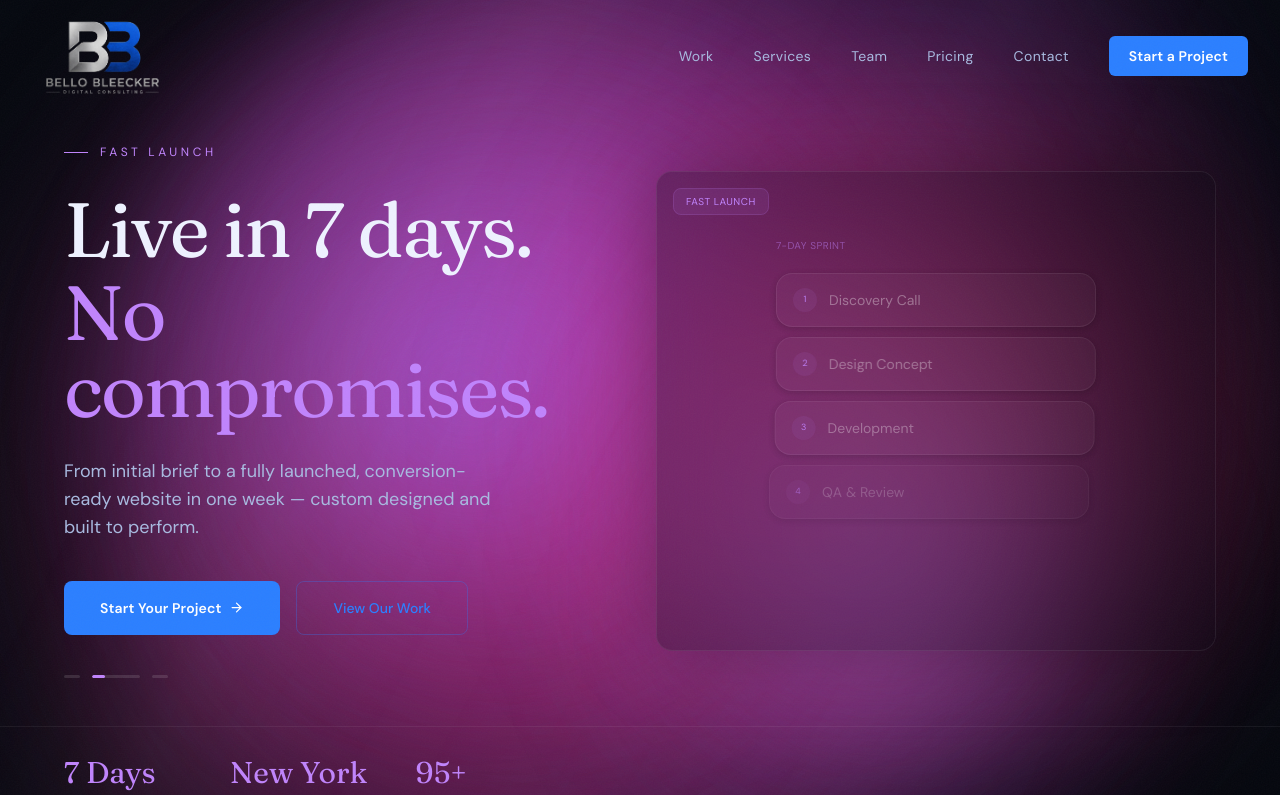
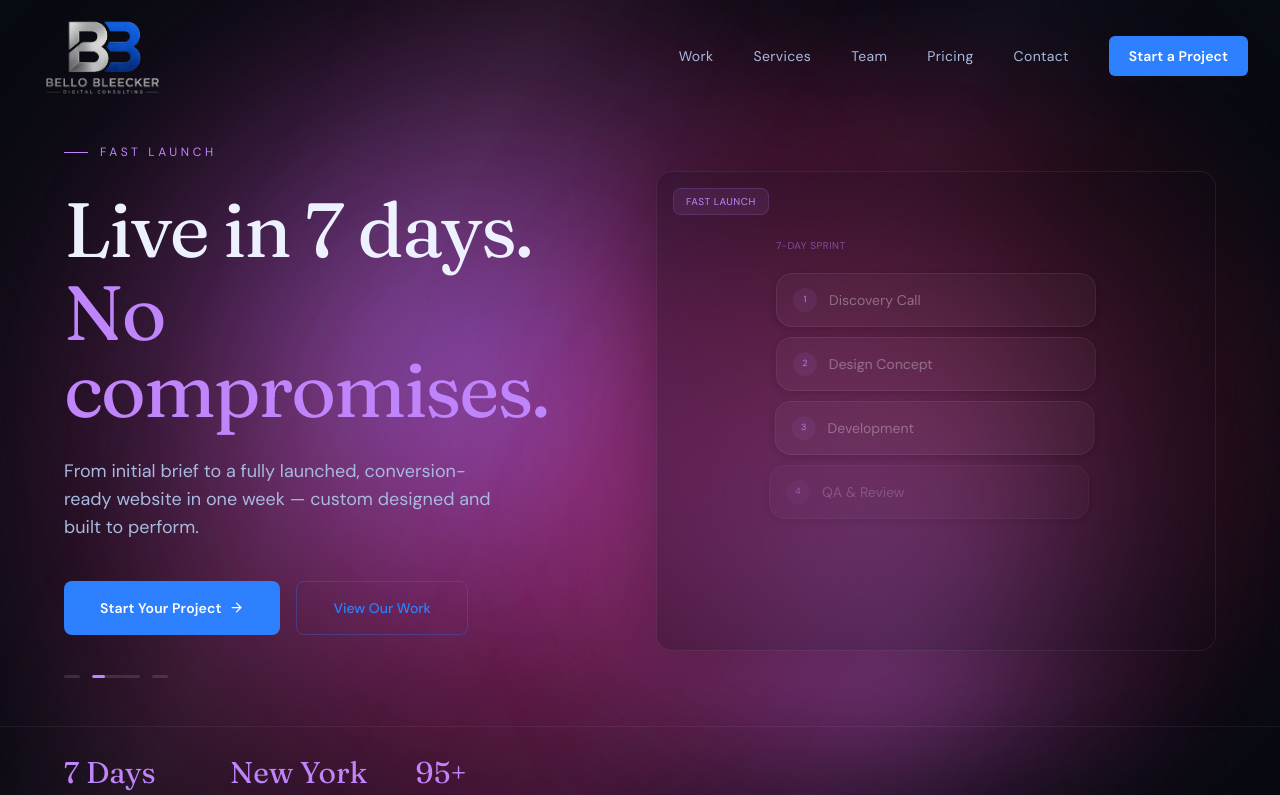
Before and after one commit to anchordigitalco/anchordigitalco.com, a Next.js app: page / in a window 1280 px wide. Shown: the top 795 px of the page. Built offline with nearby package versions, Linux system fonts and the light colour scheme.

Commit message:
Remove blue top-right blob from hero section
Co-Authored-By: Claude Sonnet 4.6 <noreply@anthropic.com>

```diff
--- a/components/HeroSection.tsx
+++ b/components/HeroSection.tsx
@@ -272,7 +272,6 @@ export default function HeroSection() {
         transition={{ duration: 1.5, ease: 'easeInOut' }}
         className="absolute inset-0 pointer-events-none overflow-hidden"
       >
-        <div className="hero-blob-1" />
         <div className="hero-blob-2" />
         <div className="hero-blob-3" />
         <div className="hero-blob-4" />
```
